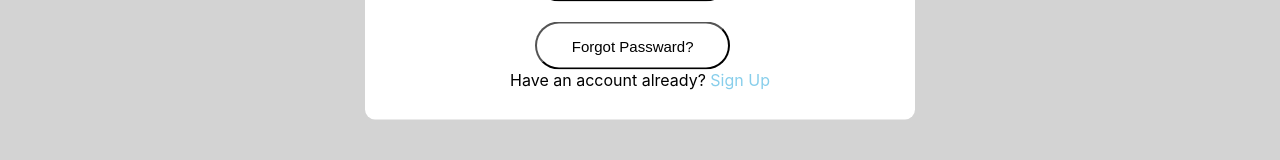
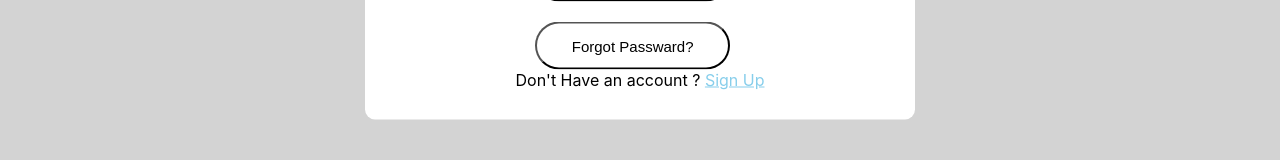
Before and after one commit to rahulbbbb/Twitter-clone, a React (Create React App) app: page /login in a window 1280 px wide. Shown: the part 532-692 px from the top of the page. Built offline with nearby package versions, Linux system fonts and the light colour scheme.

Commit message:
protected routing done and provided routes on sign in and sign up pages

```diff
--- a/src/App.js
+++ b/src/App.js
@@ -1,20 +1,27 @@
 import Login from "./Component/Login/login";
-import React  from 'react';
-import Navbar from './components/Navbar';
-import { Routes, Route } from 'react-router-dom';
-import SignUp from './SignUp/SignUp';
-
+import React from "react";
+import Navbar from "./Component/Navbar/Navbar";
+import { Routes, Route } from "react-router-dom";
+import SignUp from "./Component/SignUp/SignUp";
+import Home from "./Component/HomePage/Home";
+import ProtectedRoutes from "./Component/ProtectedRoutes/ProtectedRoutes";
 
 function App() {
   return (
     <div>
-      <Navbar/>
+      <Navbar />
       <Routes>
-        <Route path= '/login' element={<Login/>}/>
-        <Route path= '/signup' element={<SignUp/>}/>
+        <Route
+          path="/"
+          element={
+            <ProtectedRoutes>
+              <Home />
+            </ProtectedRoutes>
+          }
+        />
+        <Route path="/signup" element={<SignUp />} />
+        <Route path="/login" element={<Login />} />
       </Routes>
-
-
     </div>
   );
 }
--- /dev/null
+++ b/src/Component/HomePage/Home.js
@@ -0,0 +1,11 @@
+import React from 'react'
+
+function Home() {
+  return (
+    <div>
+        <h2>This is Home Page</h2>
+    </div>
+  )
+}
+
+export default Home
--- a/src/Component/Login/login.js
+++ b/src/Component/Login/login.js
@@ -4,6 +4,7 @@ import { FcGoogle } from "react-icons/fc";
 import {FaApple} from "react-icons/fa";
 import{FaTwitter} from "react-icons/fa";
  import { GrClose } from "react-icons/gr";
+ import { Link } from 'react-router-dom';
 
 export default function Login() {
   return (
@@ -38,7 +39,7 @@ export default function Login() {
 
 
         <p className={styles.last_line}>
-          Have an account already? <a style={{ color: "skyblue" }}>Sign Up</a>
+          Don't Have an account ? <Link to='/signup' style={{ color: "skyblue" }}>Sign Up</Link>
         </p>
       </div>
     </>
--- /dev/null
+++ b/src/Component/ProtectedRoutes/ProtectedRoutes.js
@@ -0,0 +1,13 @@
+import React from 'react';
+import { Navigate } from 'react-router-dom';
+
+function ProtectedRoutes({ Home }) {
+  const isLogin = false;
+
+  if(!isLogin){
+    return <Navigate to='/login'/>
+  }
+  else return Home;
+}
+
+export default ProtectedRoutes;
--- a/src/SignUp/SignUp.js
+++ b/src/Component/SignUp/SignUp.js
@@ -2,7 +2,7 @@ import './SignUp.css';
 import { FcGoogle } from "react-icons/fc";
 import {FaApple} from "react-icons/fa";
 import{FaTwitter} from "react-icons/fa";
-
+import { Link } from 'react-router-dom';
 
 export default function SignUp (){
     return(
@@ -30,7 +30,7 @@ export default function SignUp (){
 
             <p>By signing up, you agree to the <a style={{color:'skyblue'}}>Terms of Service</a> and <a style={{color:'skyblue'}}>Privacy Policy,</a>
             including <a style={{color:'skyblue'}}>Cookie Use.</a></p>
-            <p className="last-line">Have an account already? <a style={{color:'skyblue'}}>Log in</a></p>
+            <p className="last-line">Have an account already? <Link to='/login' style={{color:'skyblue'}}>Log in</Link></p>
         </div>
         </>
 
```
Also changed, not shown: src/Component/Navbar/Navbar.js (renamed from src/components/Navbar.js), src/Component/Navbar/Navbar.module.css (renamed from src/components/Navbar.module.css), src/Component/SignUp/SignUp.css (renamed from src/SignUp/SignUp.css).
